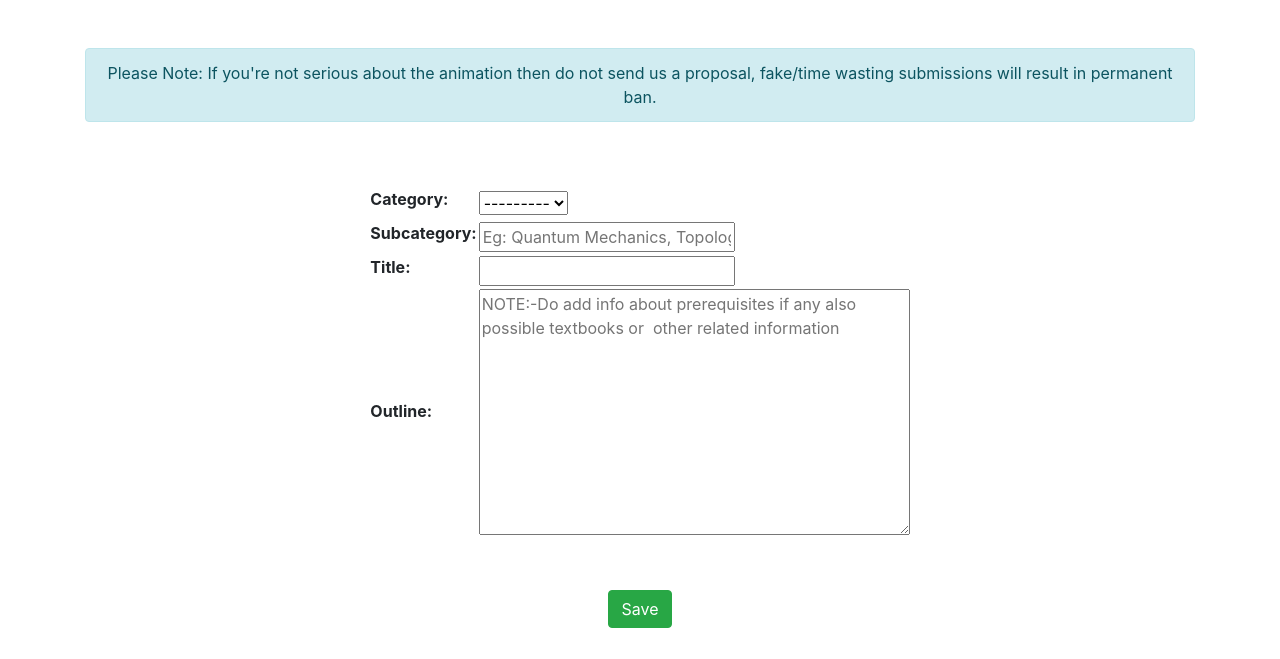
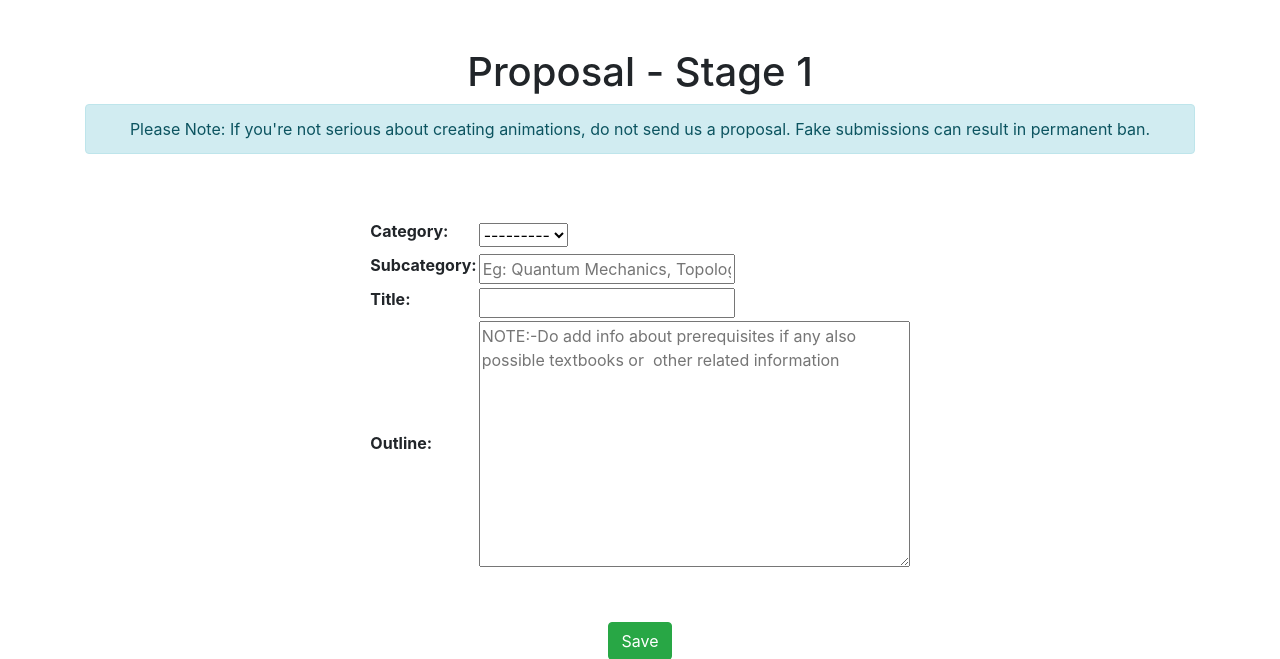
Before and after one commit to jayasjacob/FOSSEE-MAIN, a Django app: template fossee_manim/templates/fossee_manim/send_proposal.html in a window 1280 px wide. Shown: the part 56-715 px from the top of the page. Run offline with Django 3.2, Linux system fonts and the light colour scheme; the template is opened without the code that fills it: values that come from a table or form of the project are taken from there, others are empty; some libraries are stand-ins or nearby versions.

Commit message:
Changes made to wording, added title in sending proposals page

```diff
--- a/fossee_manim/templates/fossee_manim/send_proposal.html
+++ b/fossee_manim/templates/fossee_manim/send_proposal.html
@@ -16,12 +16,16 @@
 					{% endfor %}
 			</ul>
 			{% endif %}
-  <br>
+ 	<br>
+
+  	<div class="container-fluid"  align = "justify">
+  	<h1><center>Proposal - Stage 1</center></h1>
+	</div>
 
 	<div class="container" align="center">
 			<div class="alert alert-info">
-					Please Note: If you're not serious about the animation then do not send us a proposal,
-					fake/time wasting submissions will result in permanent ban.
+					Please Note: If you're not serious about creating animations, do not send us a proposal.
+					Fake submissions can result in permanent ban.
 			  </div>
 			  <br>
 
@@ -35,7 +39,5 @@
 			<br>
 			<button class="btn btn-success" type="submit">Save</button>
 			</form>
-
-
 	</div>
 	{% endblock %}
```
